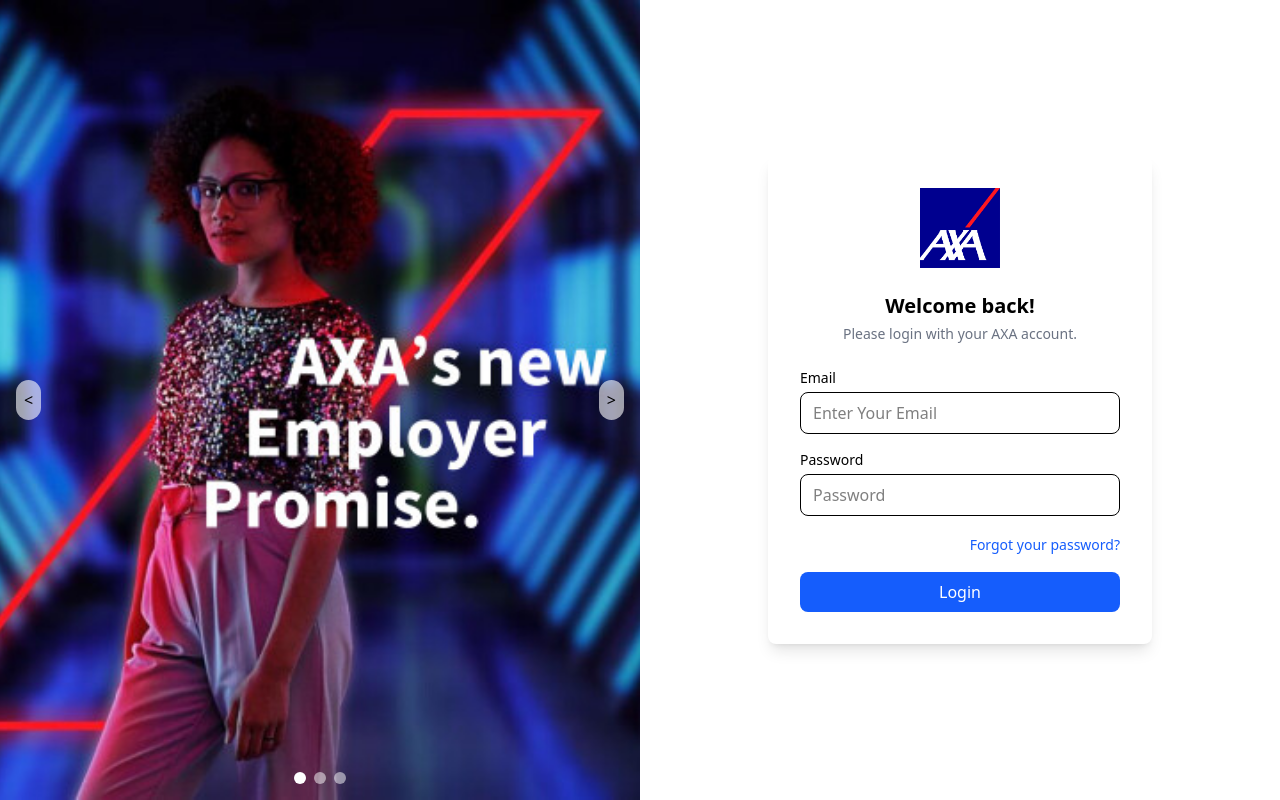
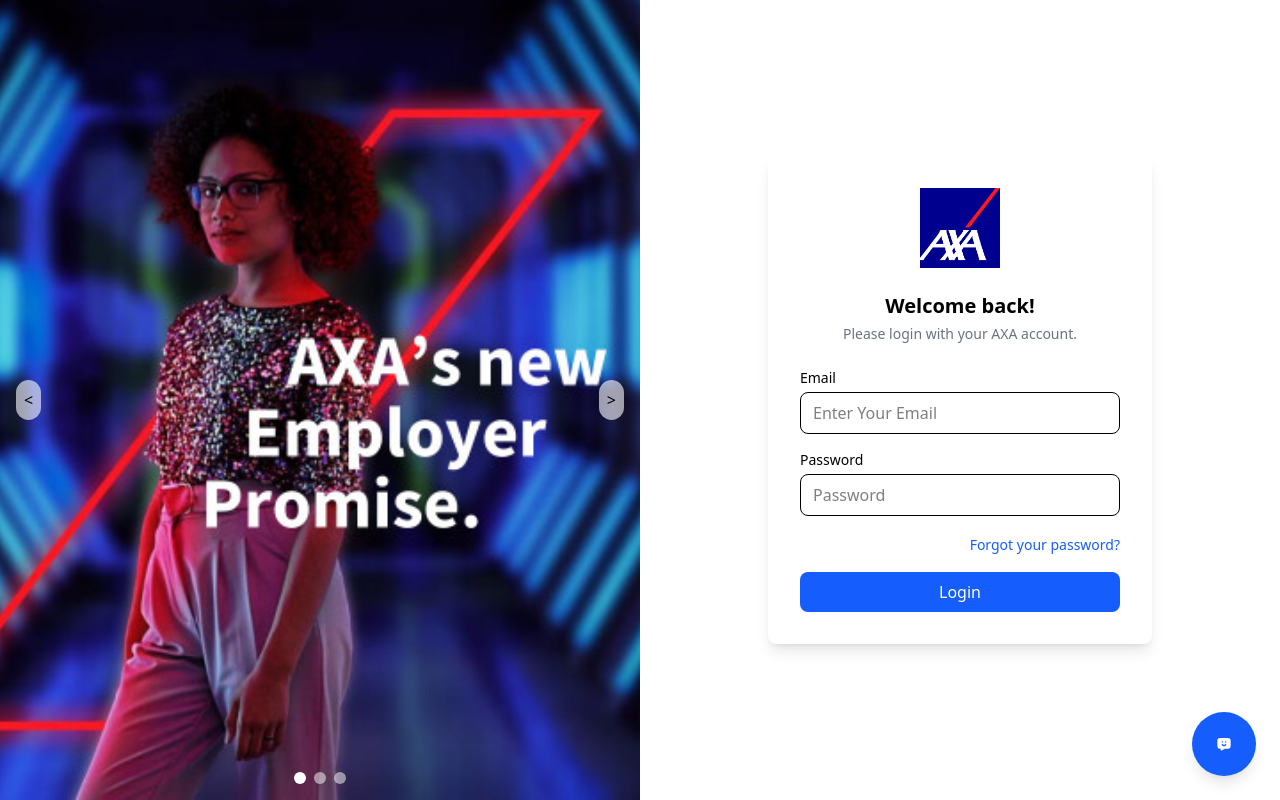
Before and after one commit to moazzemhosen/Product-Demo, a React (Vite) app in the folder demo/: page /login in a window 1280 px wide. Built offline with nearby package versions, Linux system fonts and the light colour scheme.

Commit message:
chatbotadd

```diff
--- a/demo/src/pages/DataCollection.jsx
+++ b/demo/src/pages/DataCollection.jsx
@@ -1,6 +1,7 @@
 import React from 'react'
 import Navbar from '../components/Navbar'
 import DatacollectionCard from '../components/DatacollectionCard'
+import Float from './Float'
 
 const DataCollection = () => {
   return (
@@ -12,6 +13,7 @@
       <h1 className="mb-8 text-3xl font-bold"></h1>
       <DatacollectionCard />
     </div>
+    <Float/>
   </div>
   )
 }
--- a/demo/src/pages/DownloadTemp.jsx
+++ b/demo/src/pages/DownloadTemp.jsx
@@ -1,12 +1,13 @@
 import React from 'react'
 import Navbar from '../components/Navbar';
 import { Link } from 'react-router-dom';
+import Float from './Float';
 
 const DownloadTemp = () => {
 
   return (
     <div>
-            <Navbar/>
+      <Navbar />
       <div className="min-h-screen bg-gradient-to-br from-blue-100 to-purple-100 flex items-center justify-center p-6">
         <div className="bg-white rounded-2xl shadow-xl p-8 w-full max-w-4xl">
           <h2 className="text-2xl font-bold text-center mb-6 text-gray-700">Generate Campaign Template</h2>
@@ -70,6 +71,7 @@
           </div>
         </div>
       </div>
+      <Float/>
     </div>
   )
 }
--- /dev/null
+++ b/demo/src/pages/Float.jsx
@@ -0,0 +1,53 @@
+import React, { useState } from 'react'
+import { TbMessageChatbotFilled } from 'react-icons/tb';
+
+const Float = () => {
+const [showForm, setShowForm] = useState(false);
+  const [showPopup, setShowPopup] = useState(false);
+  const [text, setText] = useState('');
+
+  const handleSubmit = () => {
+    setShowForm(false);
+    setText('');
+    setShowPopup(true);
+    setTimeout(() => setShowPopup(false), 3000); // hide popup after 3 sec
+  };
+  return (
+    <>
+      {/* Floating Button */}
+      <div
+        className="fixed bottom-6 right-6 bg-blue-600 text-white p-6 rounded-full cursor-pointer shadow-lg z-50"
+        onClick={() => setShowForm(!showForm)}
+      >
+        <TbMessageChatbotFilled />
+      </div>
+
+      {/* Floating Form */}
+      {showForm && (
+        <div className="fixed bottom-20 right-6 bg-white shadow-lg p-4 rounded-xl z-50 w-72">
+          <textarea
+            className="w-full p-2 border border-gray-300 rounded mb-2"
+            placeholder="Enter your message..."
+            value={text}
+            onChange={(e) => setText(e.target.value)}
+          />
+          <button
+            className="w-full bg-blue-600 text-white py-2 rounded"
+            onClick={handleSubmit}
+          >
+            Submit your Request
+          </button>
+        </div>
+      )}
+
+      {/* Popup */}
+      {showPopup && (
+        <div className="fixed bottom-36 right-6 bg-green-500 text-white p-3 rounded-lg shadow-lg z-50">
+          Request sent!
+        </div>
+      )}
+    </>
+  )
+}
+
+export default Float
--- a/demo/src/pages/HomePage.jsx
+++ b/demo/src/pages/HomePage.jsx
@@ -4,11 +4,12 @@
 import { useState } from 'react';
 import Card from '../components/Card';
 import Heading from '../components/Heading';
+import Float from './Float';
 
 
 function HomePage() {
   const [data, setData] = useState([
-    { "Name": "Data Collection", "Details": "Set up both reports and alerts which can be immediately dispatched", "link": "/dataCollection" },
+    { "Name": "Data Collection", "Details": "Gather all media data templates, upload the raw templates, conduct a sanity check to validate their structure and content, and review the mapping to ensure accurate field correspondence with our system", "link": "/dataCollection" },
     { "Name": "Data Collection", "Details": "Set up both reports and alerts which can be immediately dispatched", "link": "/reportDashboard" },
     { "Name": "Data Collection", "Details": "Set up both reports and alerts which can be immediately dispatched", "link": "/userManagement" },
     { "Name": "Data Collection", "Details": "Set up both reports and alerts which can be immediately dispatched", "link": "/otherSection" },
@@ -18,6 +19,7 @@
       <Navbar/>
       <Heading/>
       <Card/>
+      <Float/>
     </div>
   );
 }
--- a/demo/src/pages/MainLogin.jsx
+++ b/demo/src/pages/MainLogin.jsx
@@ -2,6 +2,7 @@
 import LoginPage from './LoginPage'
 import { useNavigate } from 'react-router-dom';
 import { useAuth } from '../context/AuthContext';
+import Float from './Float';
 
 
 
@@ -32,6 +33,7 @@
     const nextSlide = () => setCurrent((prev) => (prev + 1) % slides.length);
     const prevSlide = () => setCurrent((prev) => (prev - 1 + slides.length) % slides.length);
     return (
+        <>
         <div className="min-h-screen flex">
             {/* Left side - Image Slider */}
             <div className="w-1/2 bg-gray-200 relative flex items-center justify-center">
@@ -105,6 +107,8 @@
                 </form>
             </div>
         </div>
+        <Float/>
+        </>
     );
 };
 
--- a/demo/src/pages/UploadData.jsx
+++ b/demo/src/pages/UploadData.jsx
@@ -1,5 +1,6 @@
 import React from 'react'
 import Navbar from '../components/Navbar';
+import Float from './Float';
 
 const UploadData = () => {
     return (
@@ -18,6 +19,7 @@
                     Download template
                 </button>
             </div>
+            <Float/>
         </div>
     )
 }
```
Lines whose indentation alone changed are shown as unchanged.
